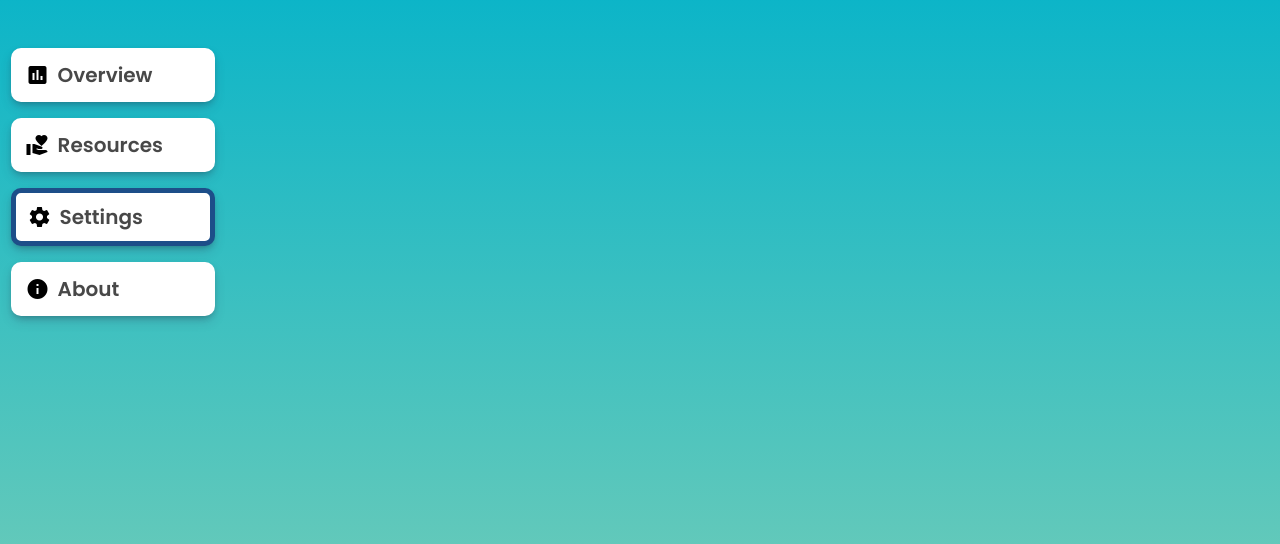
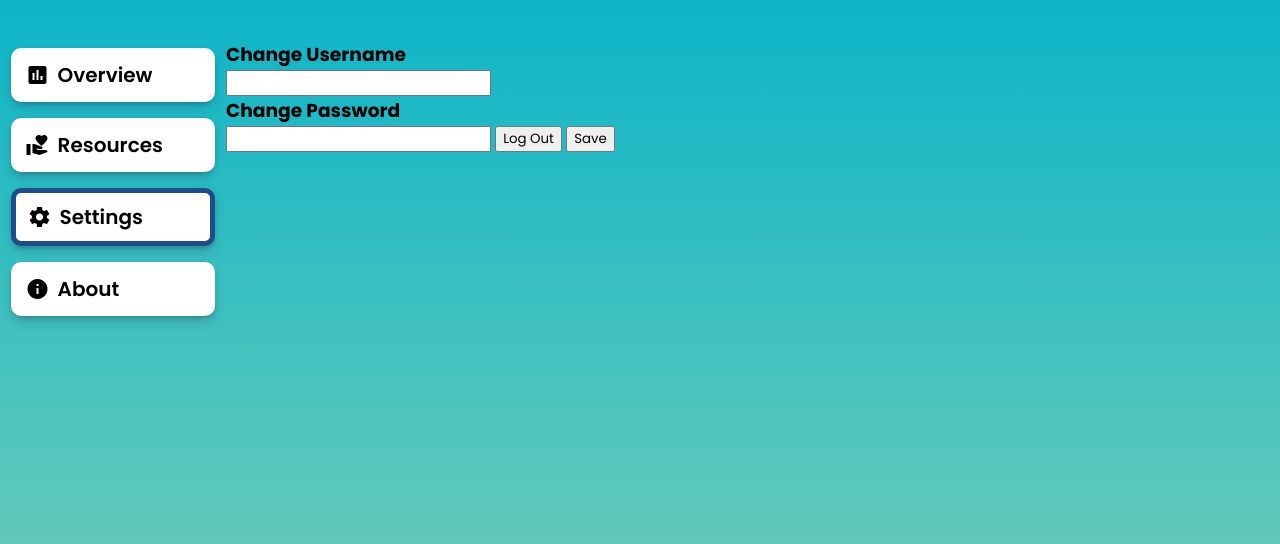
Before and after one commit to ericu-u/GirlHacks, a Django app: page /settings in a window 1280 px wide. Shown: the part 80-624 px from the top of the page. Run offline with Django 4.2, Linux system fonts and the light colour scheme; some libraries are stand-ins or nearby versions.

Commit message:
nav bar fixes

```diff
--- a/dashboard/static/css/dashboard.css
+++ b/dashboard/static/css/dashboard.css
@@ -24,6 +24,7 @@ nav h1 {
   font-size: 35px;
   font-weight: bold;
   padding-left: 1.5vw;
+  flex-grow: 1;
 }
 nav #nav-spacer {
   flex: 7;
@@ -33,6 +34,7 @@ nav h3 {
   flex: 1;
   padding-top: 1.5vh;
   padding-right: 1.5vw;
+  flex-grow: 1;
 }
 nav h3:hover {
   cursor: pointer;
@@ -75,11 +77,11 @@ nav h3:hover {
 #container .sidebar .sidebar-content h2 {
   font-size: 20px;
   font-weight: 600;
-  color: rgb(72, 72, 72);
+  color: black;
   margin-left: 1vh;
 }
 #container .not-sidebar {
   flex: 7;
 }
 
-/* Do */
+/* Settings */
--- a/dashboard/templates/dashboard/settings.html
+++ b/dashboard/templates/dashboard/settings.html
@@ -36,7 +36,14 @@
             </div>
         </div>
         <div id="display" class="not-sidebar">
-
+            <div id="settings-modal">
+                <h3 class="ttl">Change Username</h3>
+                <input type="text">
+                <h3 class="ttl">Change Password</h3>
+                <input type="text">
+                <button>Log Out</button>
+                <button>Save</button>
+            </div>
         </div>
     </div>
 </body>
```
